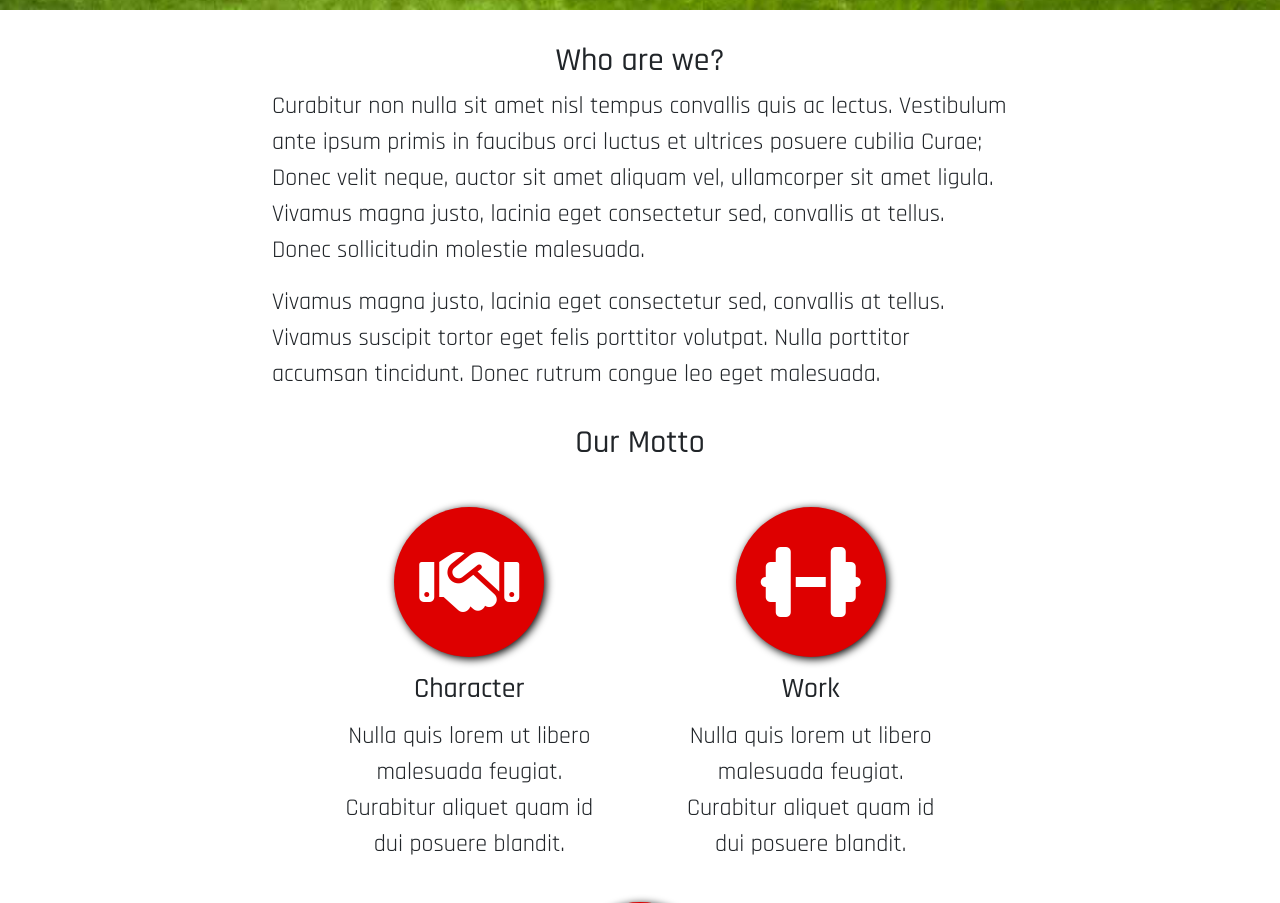
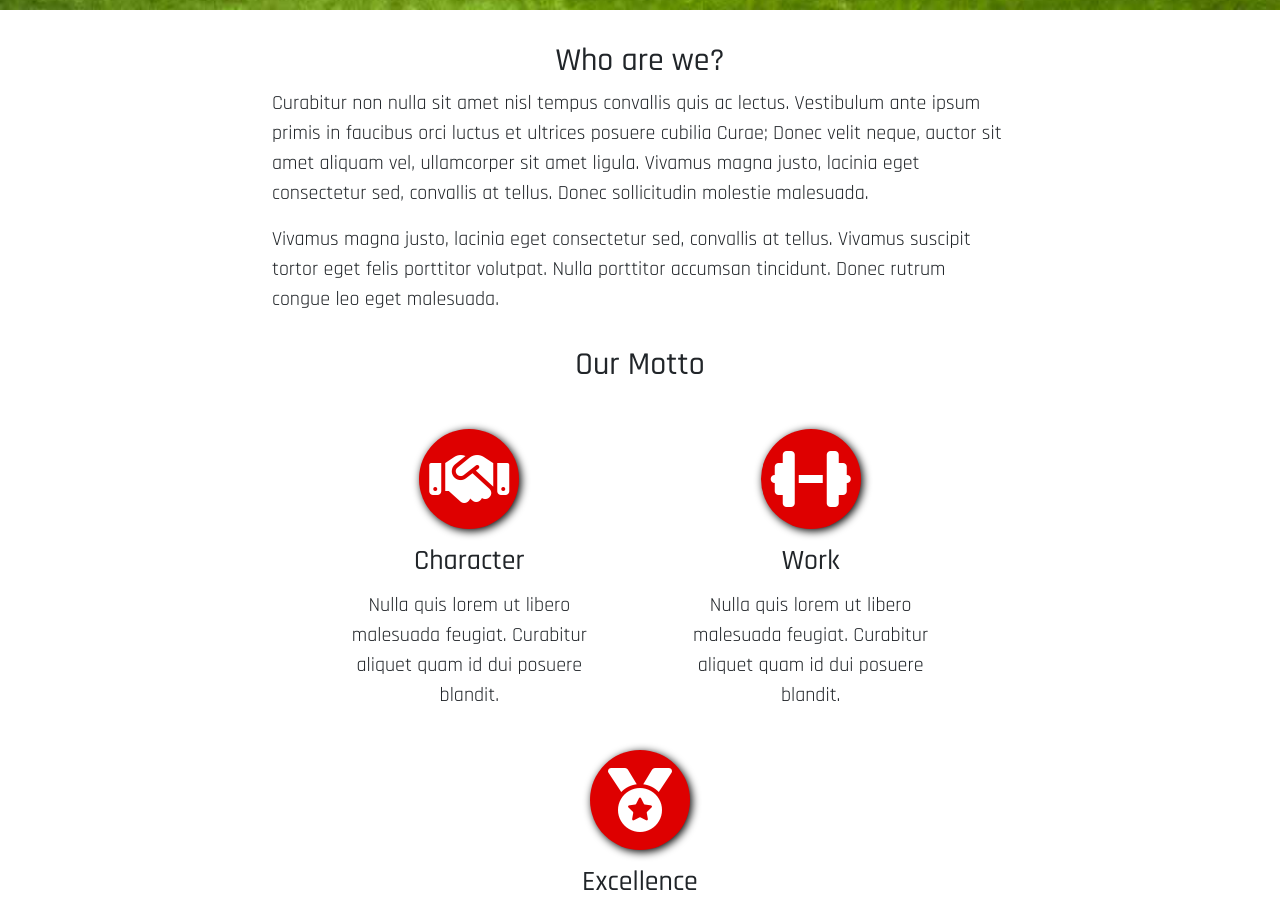
Before and after one commit to dpenciso/allstars-fc, a plain HTML site: page index.html in a window 1280 px wide. Shown: the part 706-1609 px from the top of the page. Drawn offline with nearby package versions, Linux system fonts and the light colour scheme.

Commit message:
principles size

```diff
--- a/styles/main.css
+++ b/styles/main.css
@@ -3,7 +3,7 @@ body {
 }
 
 p {
-    font-size: 1.5rem;
+    font-size: 1.25rem;
 }
 
 h2 {
@@ -106,8 +106,8 @@ li a {
 
 .circle-div {
     border-radius: 50%;
-    width: 150px;
-    height: 150px;
+    width: 100px;
+    height: 100px;
     background-color: #de0000;
     display: flex;
     justify-content: center;
@@ -118,7 +118,7 @@ li a {
 
 .circle-div i {
     color: white;
-    font-size: 5rem;
+    font-size: 4rem;
     align-self: center;
 
 }
```
